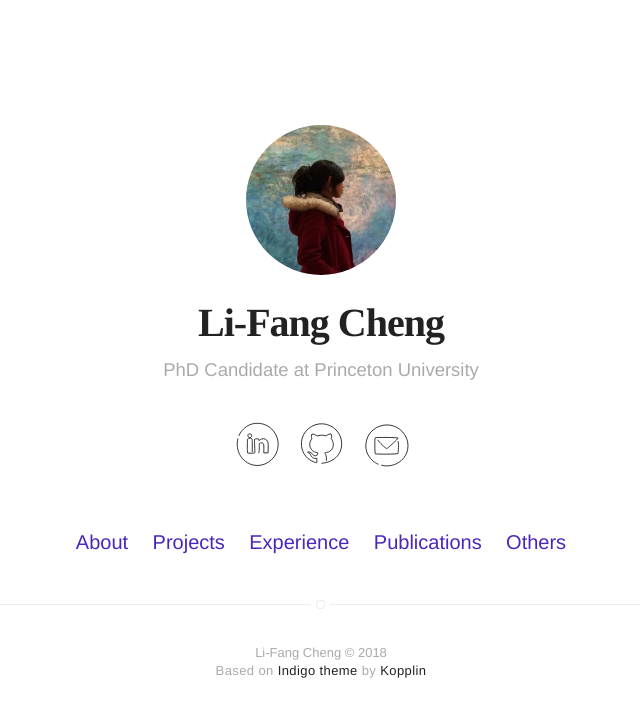
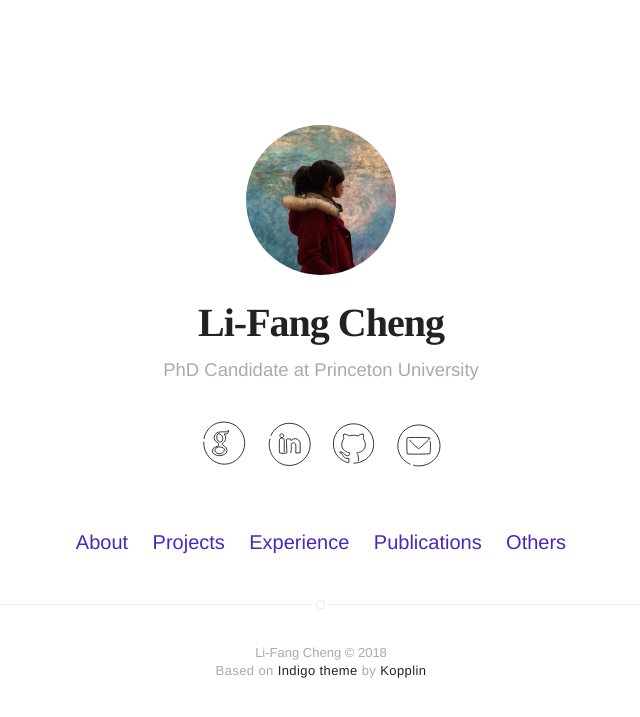
Before and after one commit to Li-FangCheng/li-fangcheng.github.io, a Jekyll site: the page built from index.html, in a window 1280 px wide. Shown: the top 717 px of the page, without its empty margins (319-959 px from the left). Built offline with Jekyll 4.4.1, drawn with Linux system fonts in a browser that asks for light colours.

Commit message:
update google scholar icon and link

```diff
--- a/_config.yml
+++ b/_config.yml
@@ -37,7 +37,7 @@ disqus:
 # if you don't have any of social below, comment the line
 # facebook: myfacebook
 # twitter: mytwitter
-# google: mygoogle
+google: citations?hl=zh-TW&authuser=2&user=aHwat5sAAAAJ
 # instagram: myinstagram
 # pinterest: mypinterest
 linkedin: lifangcheng
--- a/_includes/icons.html
+++ b/_includes/icons.html
@@ -64,9 +64,19 @@
 <path class="st0" d="M34.367,105.308c-15.255,58.994,21.499,118.714,77.309,130.865c54.491,11.864,108.741-24.931,122.132-78.209  c13.576-54.011-18.103-112.414-72.055-127.246C77.289,8.035,39.505,84.527,39.501,88.37"/><path class="st0" d="M106.662,168.972c-0.36-21.051,0.978-61.432-0.945-63.422  c-1.923-1.99-17.046-7.923-19.883-12.471c-2.838-4.548-2.011-13.662,8.126-13.674s11.419,8.666,8.78,14.31  c-2.64,5.644-17.584,9.811-19.288,12.105c-1.704,2.294-2.429,68.28,0,69.899c2.429,1.619,32.926,1.484,35.624-0.54  c2.699-2.024-3.374-67.47,0-69.09s17.407-1.889,19.162-1.079c1.754,0.81,0.675,7.692,1.889,8.366  c1.214,0.675,10.171-11.177,24.289-9.446c10.46,1.282,19.837,10.121,21.321,18.892s0.899,34.545,0.54,51.817  c-7.197,0.27-14.394,0.675-21.59,0.945c-0.27-14.574,1.08-33.6-0.81-43.586c-1.889-9.986-22.328-9.849-22.13,0  s1.619,43.586-2.699,43.451" id="linkedin"/>
 </symbol>
 
-<symbol id="icon-google" viewBox="0 0 1024 1024">
+<symbol id="icon-google" viewBox="0 0 256 256">
 <title>google</title>
-<path class="path1" d="M522.2 438.8v175.6h290.4c-11.8 75.4-87.8 220.8-290.4 220.8-174.8 0-317.4-144.8-317.4-323.2s142.6-323.2 317.4-323.2c99.4 0 166 42.4 204 79l139-133.8c-89.2-83.6-204.8-134-343-134-283 0-512 229-512 512s229 512 512 512c295.4 0 491.6-207.8 491.6-500.2 0-33.6-3.6-59.2-8-84.8l-483.6-0.2z"></path>
+<!-- <path class="path1" d="M522.2 438.8v175.6h290.4c-11.8 75.4-87.8 220.8-290.4 220.8-174.8 0-317.4-144.8-317.4-323.2s142.6-323.2 317.4-323.2c99.4 0 166 42.4 204 79l139-133.8c-89.2-83.6-204.8-134-343-134-283 0-512 229-512 512s229 512 512 512c295.4 0 491.6-207.8 491.6-500.2 0-33.6-3.6-59.2-8-84.8l-483.6-0.2z"></path> -->
+<path class="st0" d="M23.5,121.5C21.8,182.4,70.9,232.5,128,231.9c55.8-0.6,100.5-48.5,101.6-103.5c1.2-55.7-42.7-105.6-98.6-108
+	c-87.4-3.3-107.2,79.7-106.3,83.4"/>
+<path class="st0" d="M147.6,63.7c-1.8-1-6,5.7-9.7,5.9c-22.9,0.3-25.3-1.5-40.6,2.2c-10.8,2.6-20.3,12.3-21.1,24.9
+	c-0.9,21.4,20.5,28.2,21.1,29.4s1.1,12.2,0,13.7s-30.5,6.9-31,25.4c-0.2,14.1,21.8,24.8,39.2,24c12.7-0.6,33.6-7.9,35.6-25.2
+	c1.2-20.2-25.6-27.4-25.6-32.5c0-5.1,12.9-7.3,17.5-22.8c3.2-9.5,0.4-20.4-7.2-27.8c5.8-0.9,14.8-0.6,17.5-2.7
+	C145.8,76.1,149.3,64.7,147.6,63.7z"/>
+<path class="st0" d="M98,77.7c-6.5,1.4-10.5,15.9-8.5,24.9c2.4,10.7,12,20.3,20.7,17.6c8.1-2.5,10.6-15,7.9-24.6
+	c-2.3-7.9-12.2-17.6-16.5-16.1"/>
+<path class="st0" d="M129.1,158.9c0-3.7-8.6-13.1-23.6-14.1c-10.5-0.7-24,6.3-25.6,15.6c-1.8,10.1,11,19.6,24.3,19.3
+	c9.4-0.3,22.8-7.9,22.2-16.7"/>
 </symbol>
 
 <symbol id="icon-google-plus" viewBox="0 0 1317 1024">
--- a/_includes/social-links.html
+++ b/_includes/social-links.html
@@ -12,7 +12,10 @@
     {% endif %}
 
     {% if site.google %}
-        <a class="link" data-title="plus.google.com/+{{ site.google }}" href="http://plus.google.com/+{{ site.google }}" target="_blank">
+        <!-- <a class="link" data-title="plus.google.com/+{{ site.google }}" href="http://plus.google.com/+{{ site.google }}" target="_blank">
+            <svg class="icon icon-google"><use xlink:href="#icon-google"></use></svg>
+        </a> -->
+        <a class="link" data-title="https://scholar.google.com/{{ site.google }}" href="https://scholar.google.com/{{ site.google }}" target="_blank">
             <svg class="icon icon-google"><use xlink:href="#icon-google"></use></svg>
         </a>
     {% endif %}
```
